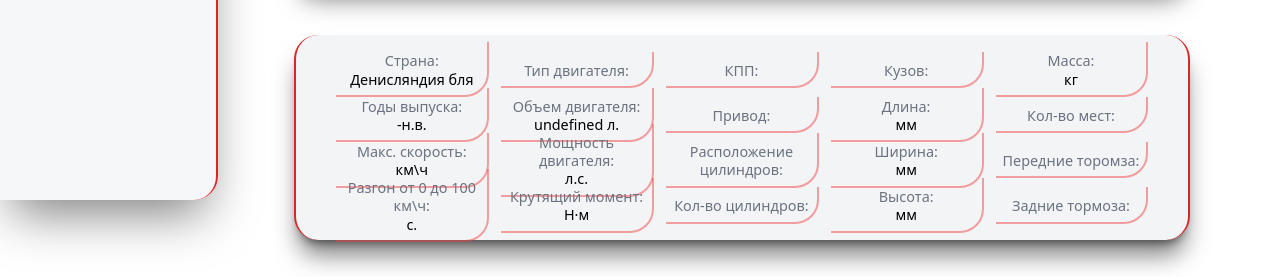
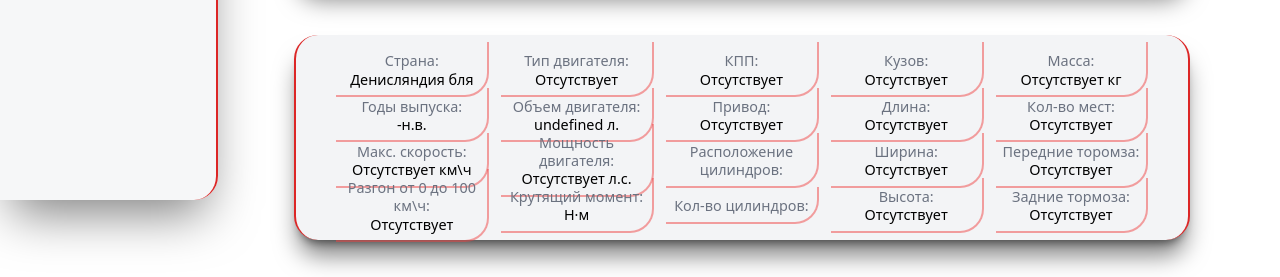
Before and after one commit to ProlineZero/diplom_front, a React (Create React App) app in the folder frontend/: page /cars/1 in a window 1280 px wide. Shown: the part 520-797 px from the top of the page. Built offline with nearby package versions, Linux system fonts and the light colour scheme; no server answers.

Commit message:
rework filters

```diff
--- a/frontend/src/components/Search.tsx
+++ b/frontend/src/components/Search.tsx
@@ -4,9 +4,13 @@ import { Modal } from './Modal'
 
 export function Search() {
   const  [modal, setModal] = useState(false)
+  const [inputData, setInputData] = useState('')
+
+
+  // console.log(inputData)
+
   return (
     <>
-
 
     <div className="relative z-10 flex flex-col justify-center h-full px-3 mx-auto flex-center">
       <div className="relative flex items-center w-full pl-1 ">
@@ -22,7 +26,10 @@ export function Search() {
               <path d="M12.9 14.32a8 8 0 1 1 1.41-1.41l5.35 5.33-1.42 1.42-5.33-5.34zM8 14A6 6 0 1 0 8 2a6 6 0 0 0 0 12z">
               </path>
             </svg>
-            <input type="text" className="block w-full py-1.5 pl-10 pr-4 leading-normal rounded-2xl focus:border-transparent focus:outline-none focus:ring-2 focus:ring-red-200 ring-opacity-90 bg-gray-100 text-gray-400 aa-input" placeholder="Поиск" />
+            <input type="text" className="block w-full py-1.5 pl-10 pr-4 leading-normal rounded-2xl focus:border-transparent focus:outline-none focus:ring-2 focus:ring-red-200 ring-opacity-90 bg-gray-100 text-gray-400 aa-input"
+            placeholder="Поиск"
+            onChange={(event) => setInputData(event.target.value)}
+            />
             <button className="absolute right-0 h-auto px-2 py-0 mr-2 text-base text-red-600 border border-red-500 rounded-xl hover:bg-red-100"
             onClick={() => setModal(true)}>
               +
@@ -37,7 +44,7 @@ export function Search() {
 
     {modal && <Modal onClose={() => {setModal(false)}}>
       <div className = 'fixed z-20'>
-        <Filters/>
+        <Filters searchInputData= {inputData}/>
       </div>
       </Modal>}
 
--- a/frontend/src/pages/CarPage.tsx
+++ b/frontend/src/pages/CarPage.tsx
@@ -87,19 +87,19 @@ export function CarPage() {
       </div>
 
       <div className="block py-2 text-sm lg:text-base lg:leading-none xl:text-lg 2xl:text-xl 2xl:leading-none xl:leading-none leading-none font-medium text-center border-2 border-t-0 border-l-0 rounded-t-none rounded-l-none rounded-3xl border-red-500/50">
-        <small className = 'text-gray-500'>Тип двигателя:<br/></small><small>{car.engine_type}</small>
+        <small className = 'text-gray-500'>Тип двигателя:<br/></small><small>{(car.engine_type != null) ? car.engine_type : 'Отсутствует'}</small>
       </div>
 
       <div className="block py-2 text-sm lg:text-base lg:leading-none xl:text-lg 2xl:text-xl 2xl:leading-none xl:leading-none leading-none font-medium text-center border-2 border-t-0 border-l-0 rounded-t-none rounded-l-none rounded-3xl border-red-500/50">
-        <small className = 'text-gray-500'>КПП:<br/></small><small>{car.transmission_type}</small>
+        <small className = 'text-gray-500'>КПП:<br/></small><small>{(car.transmission_type != null) ? car.transmission_type : 'Отсутствует'}</small>
       </div>
 
       <div className="block py-2 text-sm lg:text-base lg:leading-none xl:text-lg 2xl:text-xl 2xl:leading-none xl:leading-none leading-none font-medium text-center border-2 border-t-0 border-l-0 rounded-t-none rounded-l-none rounded-3xl border-red-500/50">
-        <small className = 'text-gray-500'>Кузов:<br/></small><small>{car.body_type}</small>
+        <small className = 'text-gray-500'>Кузов:<br/></small><small>{(car.body_type != null) ? car.body_type : 'Отсутствует'}</small>
       </div>
 
       <div className="block py-2 text-sm lg:text-base lg:leading-none xl:text-lg 2xl:text-xl 2xl:leading-none xl:leading-none leading-none font-medium text-center border-2 border-t-0 border-l-0 rounded-t-none rounded-l-none rounded-3xl border-red-500/50">
-        <small className = 'text-gray-500'>Масса:<br/></small><small>{car.weight} кг</small>
+        <small className = 'text-gray-500'>Масса:<br/></small><small>{(car.weight != null) ? car.weight : 'Отсутствует'} кг</small>
       </div>
 
       <div className="block py-2 text-sm lg:text-base lg:leading-none xl:text-lg 2xl:text-xl 2xl:leading-none xl:leading-none leading-none font-medium text-center border-2 border-t-0 border-l-0 rounded-t-none rounded-l-none rounded-3xl border-red-500/50">
@@ -107,44 +107,44 @@ export function CarPage() {
       </div>
 
       <div className="block py-2 text-sm lg:text-base lg:leading-none xl:text-lg 2xl:text-xl 2xl:leading-none xl:leading-none leading-none font-medium text-center border-2 border-t-0 border-l-0 rounded-t-none rounded-l-none rounded-3xl border-red-500/50">
-        <small className = 'text-gray-500'>Объем двигателя:<br/></small><small>{(car.engine_type != 'Электро') ? (String(car.engine_capacity) + ' л.') : 'Отсутствует'}</small>
+        <small className = 'text-gray-500'>Объем двигателя:<br/></small><small>{(car.engine_type != 'Электро' || car.engine_capacity == null) ? (String(car.engine_capacity) + ' л.') : 'Отсутствует'}</small>
       </div>
 
       <div className="block py-2 text-sm lg:text-base lg:leading-none xl:text-lg 2xl:text-xl 2xl:leading-none xl:leading-none leading-none font-medium text-center border-2 border-t-0 border-l-0 rounded-t-none rounded-l-none rounded-3xl border-red-500/50">
-        <small className = 'text-gray-500'>Привод:<br/></small><small>{car.drive_type}</small>
+        <small className = 'text-gray-500'>Привод:<br/></small><small>{(car.drive_type != null) ? car.drive_type : 'Отсутствует'}</small>
       </div>
 
       <div className="block py-2 text-sm lg:text-base lg:leading-none xl:text-lg 2xl:text-xl 2xl:leading-none xl:leading-none leading-none font-medium text-center border-2 border-t-0 border-l-0 rounded-t-none rounded-l-none rounded-3xl border-red-500/50">
-        <small className = 'text-gray-500'>Длина:<br/></small><small>{car.body_length} мм</small>
+        <small className = 'text-gray-500'>Длина:<br/></small><small>{(car.body_length != null) ? (car.body_length + ' мм') : 'Отсутствует'}</small>
       </div>
 
       <div className="block py-2 text-sm lg:text-base lg:leading-none xl:text-lg 2xl:text-xl 2xl:leading-none xl:leading-none leading-none font-medium text-center border-2 border-t-0 border-l-0 rounded-t-none rounded-l-none rounded-3xl border-red-500/50">
-        <small className = 'text-gray-500'>Кол-во мест:<br/></small><small>{car.seats}</small>
+        <small className = 'text-gray-500'>Кол-во мест:<br/></small><small>{(car.seats != null) ? car.seats : 'Отсутствует'}</small>
       </div>
 
       <div className="block py-2 text-sm lg:text-base lg:leading-none xl:text-lg 2xl:text-xl 2xl:leading-none xl:leading-none leading-none font-medium text-center border-2 border-t-0 border-l-0 rounded-t-none rounded-l-none rounded-3xl border-red-500/50">
-        <small className = 'text-gray-500'>Макс. скорость:<br/></small><small>{car.max_speed} км\ч</small>
+        <small className = 'text-gray-500'>Макс. скорость:<br/></small><small>{(car.max_speed != null) ? car.max_speed : 'Отсутствует'} км\ч</small>
       </div>
 
       <div className="block py-2 text-sm lg:text-base lg:leading-none xl:text-lg 2xl:text-xl 2xl:leading-none xl:leading-none leading-none font-medium text-center border-2 border-t-0 border-l-0 rounded-t-none rounded-l-none rounded-3xl border-red-500/50">
-        <small className = 'text-gray-500'>Мощность двигателя:<br/></small><small>{car.engine_power} л.с.{(car.kwt_power != null) ? ('/' + String(car.kwt_power) + ' кВт') : ''}</small>
+        <small className = 'text-gray-500'>Мощность двигателя:<br/></small><small>{(car.engine_power != null) ? (car.engine_power + ' л.с.') : 'Отсутствует'} л.с.{(car.kwt_power != null) ? ('/' + String(car.kwt_power) + ' кВт') : ''}</small>
       </div>
 
       <div className="block py-2 text-sm lg:text-base lg:leading-none xl:text-lg 2xl:text-xl 2xl:leading-none xl:leading-none leading-none font-medium text-center border-2 border-t-0 border-l-0 rounded-t-none rounded-l-none rounded-3xl border-red-500/50">
-        <small className = 'text-gray-500'>Расположение цилиндров:<br/></small><small>{(car.engine_type != 'Электро') ? (car.cylinders_order) : 'Отсутствует'}</small>
+        <small className = 'text-gray-500'>Расположение цилиндров:<br/></small><small>{(car.engine_type != 'Электро' || car.cylinders_order == null) ? (car.cylinders_order) : 'Отсутствует'}</small>
       </div>
 
       <div className="block py-2 text-sm lg:text-base lg:leading-none xl:text-lg 2xl:text-xl 2xl:leading-none xl:leading-none leading-none font-medium text-center border-2 border-t-0 border-l-0 rounded-t-none rounded-l-none rounded-3xl border-red-500/50">
-        <small className = 'text-gray-500'>Ширина:<br/></small><small>{car.body_width} мм</small>
+        <small className = 'text-gray-500'>Ширина:<br/></small><small>{(car.body_width != null) ? (car.body_width + ' мм') : 'Отсутствует'}</small>
       </div>
 
       <div className="block py-2 text-sm lg:text-base lg:leading-none xl:text-lg 2xl:text-xl 2xl:leading-none xl:leading-none leading-none font-medium text-center border-2 border-t-0 border-l-0 rounded-t-none rounded-l-none rounded-3xl border-red-500/50">
-        <small className = 'text-gray-500'>Передние торомза:<br/></small><small>{car.front_brakes}</small>
+        <small className = 'text-gray-500'>Передние торомза:<br/></small><small>{(car.front_brakes != null) ? car.front_brakes : 'Отсутствует'}</small>
       </div>
 
 
       <div className="block py-2 text-sm lg:text-base lg:leading-none xl:text-lg 2xl:text-xl 2xl:leading-none xl:leading-none leading-none font-medium text-center border-2 border-t-0 border-l-0 rounded-t-none rounded-l-none rounded-3xl border-red-500/50">
-        <small className = 'text-gray-500'>Разгон от 0 до 100 км\ч:<br/></small><small>{car.time_to_100} с.</small>
+        <small className = 'text-gray-500'>Разгон от 0 до 100 км\ч:<br/></small><small>{(car.time_to_100 != null) ? (car.time_to_100 + ' с.') : 'Отсутствует'}</small>
       </div>
 
       <div className="block py-2 text-sm lg:text-base lg:leading-none xl:text-lg 2xl:text-xl 2xl:leading-none xl:leading-none leading-none font-medium text-center border-2 border-t-0 border-l-0 rounded-t-none rounded-l-none rounded-3xl border-red-500/50">
@@ -152,15 +152,15 @@ export function CarPage() {
       </div>
 
       <div className="block py-2 text-sm lg:text-base lg:leading-none xl:text-lg 2xl:text-xl 2xl:leading-none xl:leading-none leading-none font-medium text-center border-2 border-t-0 border-l-0 rounded-t-none rounded-l-none rounded-3xl border-red-500/50">
-        <small className = 'text-gray-500'>Кол-во цилиндров:<br/></small><small>{(car.engine_type != 'Электро') ? (car.cylinders_number) : 'Отсутствует'}</small>
+        <small className = 'text-gray-500'>Кол-во цилиндров:<br/></small><small>{(car.engine_type != 'Электро' || car.cylinders_number == null) ? (car.cylinders_number) : 'Отсутствует'}</small>
       </div>
 
       <div className="block py-2 text-sm lg:text-base lg:leading-none xl:text-lg 2xl:text-xl 2xl:leading-none xl:leading-none leading-none font-medium text-center border-2 border-t-0 border-l-0 rounded-t-none rounded-l-none rounded-3xl border-red-500/50">
-        <small className = 'text-gray-500'>Высота:<br/></small><small>{car.body_height} мм</small>
+        <small className = 'text-gray-500'>Высота:<br/></small><small>{(car.body_height != null) ? (car.body_height + ' мм') : 'Отсутствует'}</small>
       </div>
 
       <div className="block py-2 text-sm lg:text-base lg:leading-none xl:text-lg 2xl:text-xl 2xl:leading-none xl:leading-none leading-none font-medium text-center border-2 border-t-0 border-l-0 rounded-t-none rounded-l-none rounded-3xl border-red-500/50">
-        <small className = 'text-gray-500'>Задние тормоза:<br/></small><small>{car.back_brakes}</small>
+        <small className = 'text-gray-500'>Задние тормоза:<br/></small><small>{(car.back_brakes != null) ? car.back_brakes : 'Отсутствует'}</small>
       </div>
 
 
--- a/frontend/src/pages/CarsPage.tsx
+++ b/frontend/src/pages/CarsPage.tsx
@@ -24,7 +24,7 @@ export function CarsPage() {
     fetchCars()
   }, [])
 
-  // console.log(cards)
+  console.log(cards)
 
   return (
 
```
Also changed, not shown: frontend/src/components/Filters.tsx (+56 -21 lines), frontend/src/components/MyCombobox.tsx (+23 -5 lines).
